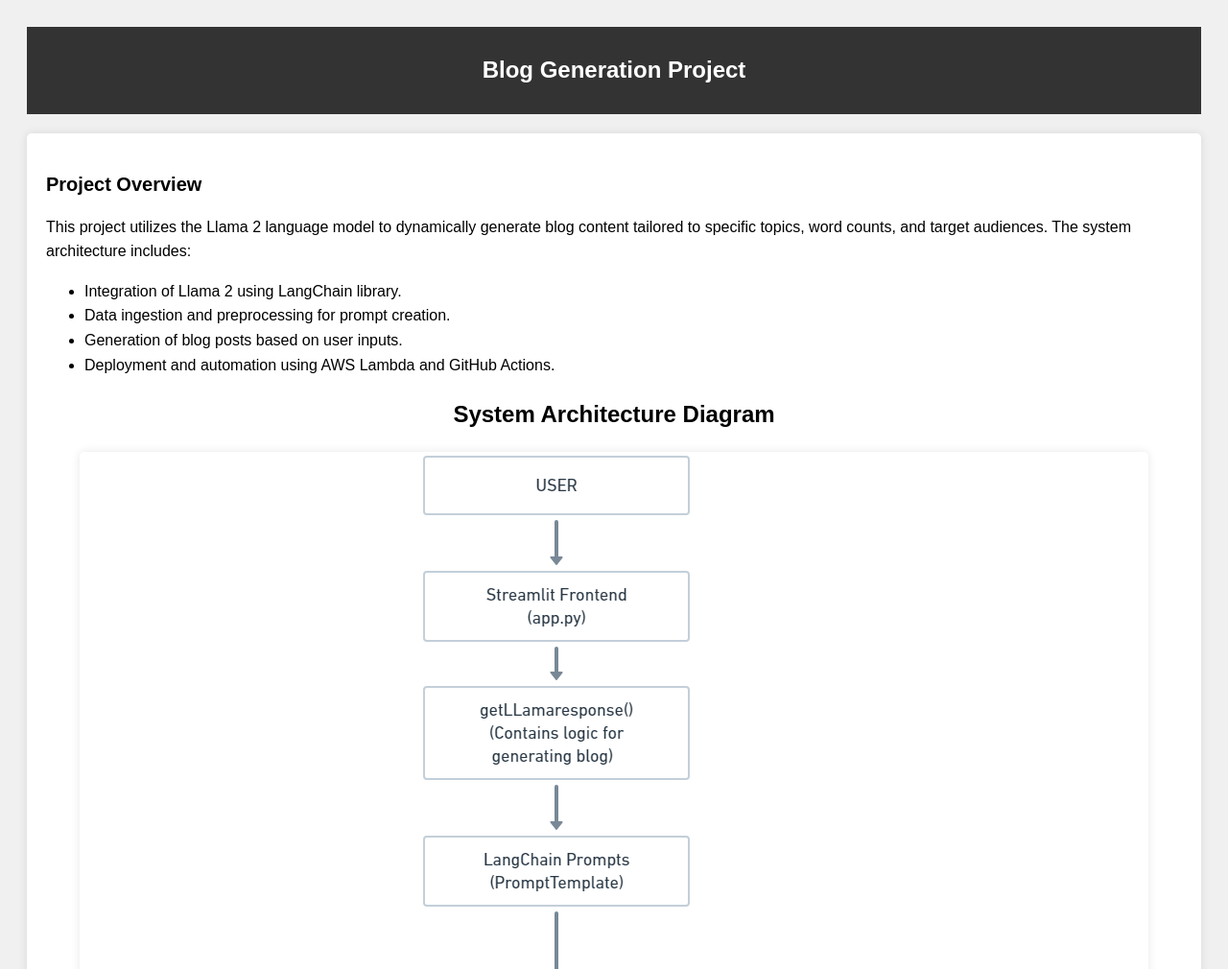
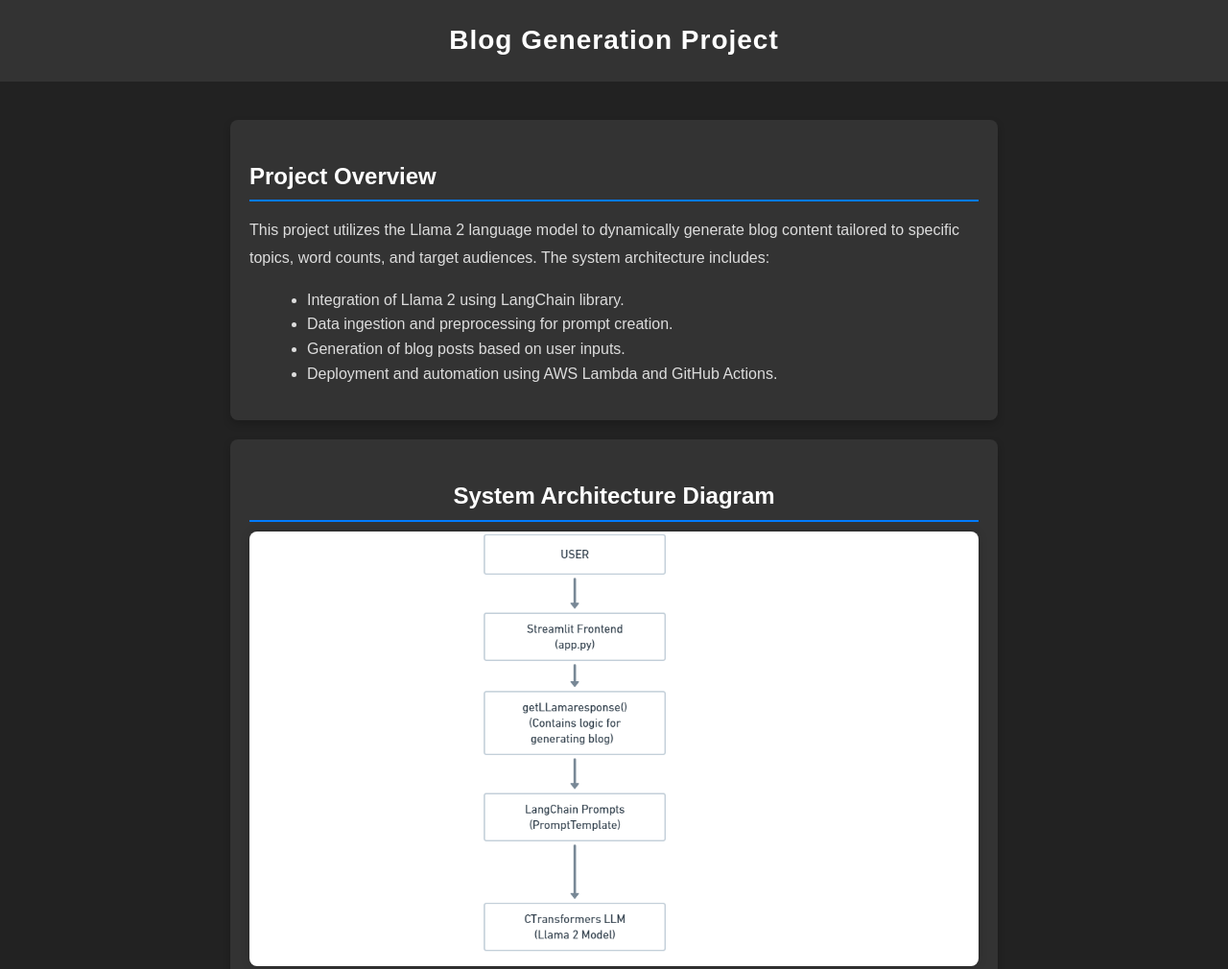
Before and after one commit to amogh9792/Portfolio, a plain HTML site: page blog3.html in a window 1280 px wide. Shown: the top 1010 px of the page at 96% size. Drawn offline with Linux system fonts and the light colour scheme.

Commit message:
updated portfolio

```diff
--- a/blog3.html
+++ b/blog3.html
@@ -5,32 +5,38 @@
     <meta charset="UTF-8">
     <meta name="viewport" content="width=device-width, initial-scale=1.0">
     <title>Blog Generation Project</title>
+    <link rel="stylesheet" href="styles.css">
     <style>
-        /* Basic styling */
+        /* Reset and basic styling */
         body {
-            font-family: Arial, sans-serif;
+            font-family: 'Arial', sans-serif;
             line-height: 1.6;
-            background-color: #f0f0f0;
-            padding: 20px;
+            background-color: #222;
+            color: #fff;
+            margin: 0;
+            padding: 0;
         }
 
+        /* Header styling */
         header {
             background-color: #333;
-            color: #fff;
-            padding: 10px 20px;
+            padding: 20px 0;
             text-align: center;
+            margin-bottom: 20px;
         }
 
         h1 {
-            font-size: 24px;
+            font-size: 28px;
+            margin: 0;
+            letter-spacing: 1px;
         }
 
+        /* Main content styling */
         main {
-            background-color: #fff;
+            background-color: #222;
             padding: 20px;
-            margin-top: 20px;
-            border-radius: 5px;
-            box-shadow: 0 0 10px rgba(0, 0, 0, 0.1);
+            margin: 0 auto;
+            max-width: 800px;
             overflow: hidden;
             position: relative;
             transform: perspective(1000px) rotateY(0deg);
@@ -47,30 +53,58 @@
             }
         }
 
-        .project-details {
+        .card {
+            background-color: #333;
+            border-radius: 8px;
+            padding: 20px;
+            margin-bottom: 20px;
+            box-shadow: 0 4px 8px rgba(0, 0, 0, 0.2);
+            transition: transform 0.3s, box-shadow 0.3s;
+        }
+
+        .card:hover {
+            transform: translateY(-10px);
+            box-shadow: 0 6px 12px rgba(0, 0, 0, 0.3);
+        }
+
+        .card h2 {
+            font-size: 24px;
+            margin-bottom: 10px;
+            border-bottom: 2px solid #007bff;
+            padding-bottom: 5px;
+            color: #fff;
+        }
+
+        .card p {
+            font-size: 16px;
+            line-height: 1.8;
+            color: #ddd;
+        }
+
+        .card ul {
+            list-style-type: disc;
+            margin-left: 20px;
+            color: #ddd;
+        }
+
+        /* Diagram styling */
+        .diagram {
+            text-align: center;
             margin-bottom: 20px;
         }
 
-        .project-details h2 {
-            font-size: 20px;
+        .diagram h2 {
+            font-size: 24px;
             margin-bottom: 10px;
-        }
-
-        .project-details p {
-            font-size: 16px;
-            line-height: 1.6;
-            margin-bottom: 10px;
-        }
-
-        .diagram {
-            margin-bottom: 20px;
-            text-align: center;
+            border-bottom: 2px solid #007bff;
+            padding-bottom: 5px;
+            color: #fff;
         }
 
         .diagram img {
             max-width: 100%;
-            border-radius: 5px;
-            box-shadow: 0 0 10px rgba(0, 0, 0, 0.1);
+            border-radius: 8px;
+            box-shadow: 0 0 10px rgba(0, 0, 0, 0.2);
         }
     </style>
 </head>
@@ -81,7 +115,7 @@
     </header>
 
     <main id="main-content">
-        <div class="project-details">
+        <div class="card">
             <h2>Project Overview</h2>
             <p>This project utilizes the Llama 2 language model to dynamically generate blog content tailored to specific topics, word counts, and target audiences. The system architecture includes:</p>
             <ul>
@@ -92,17 +126,17 @@
             </ul>
         </div>
 
-        <div class="diagram">
+        <div class="diagram card">
             <h2>System Architecture Diagram</h2>
             <img src="assets/images/system_architecture.png" alt="System Architecture Diagram">
         </div>
 
-        <div class="diagram">
+        <div class="diagram card">
             <h2>Data Flow Diagram</h2>
             <img src="assets/images/dfd.png" alt="Data Flow Diagram">
         </div>
 
-        <div class="project-details">
+        <div class="card">
             <h2>Project Details</h2>
             <p>This project encompasses a structured workflow involving:</p>
             <ul>
```
Also changed, not shown: blog.html (+6 -17 lines), blog2.html (+78 -23 lines).
